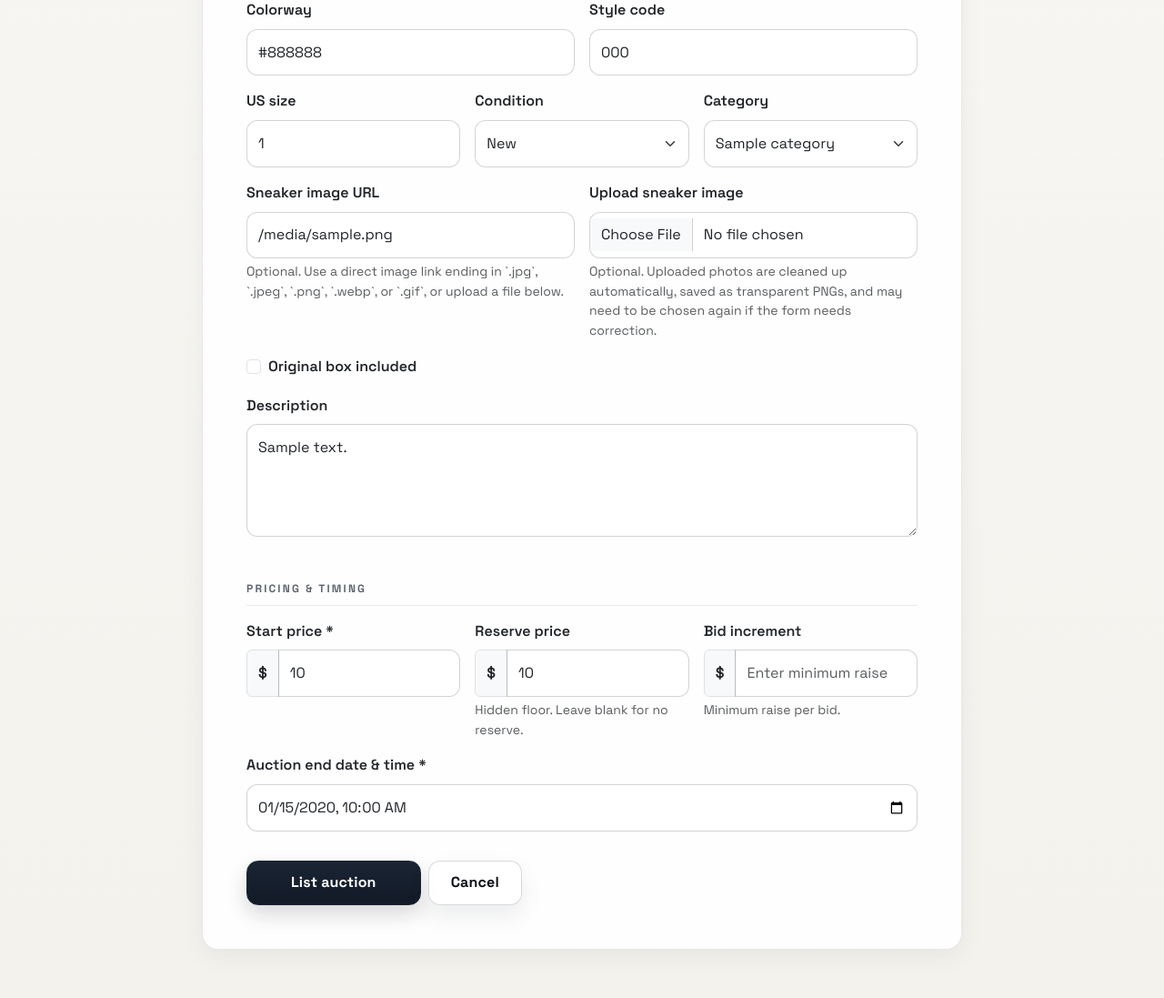
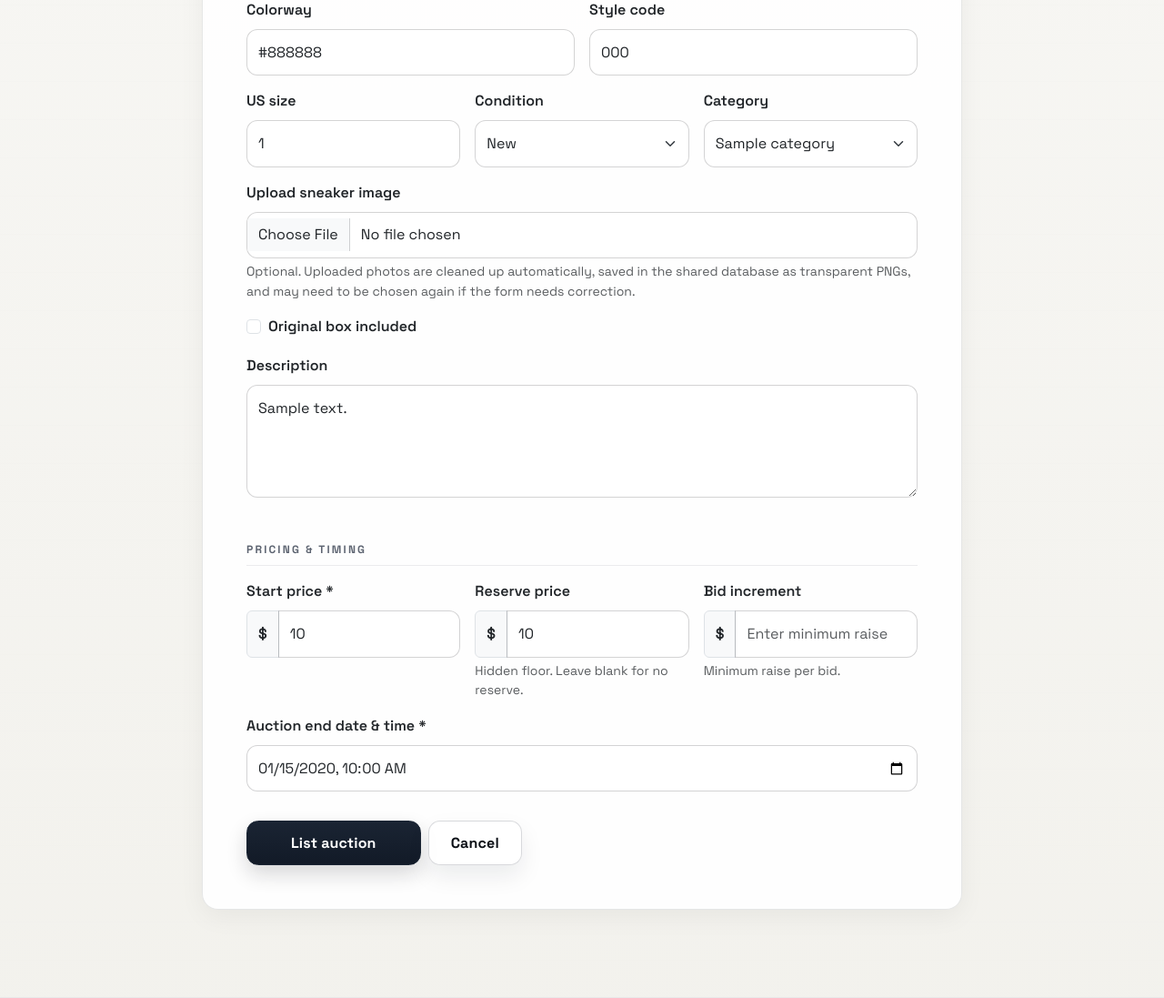
Before and after one commit to Anish0104/kicksbid, a Flask app: template templates/auctions/create.html in a window 1280 px wide. Shown: the part 630-1727 px from the top of the page at 91% size. Run offline with Flask 3, Linux system fonts and the light colour scheme; tables that the repository leaves empty hold one stand-in row (values such as "Sample post"); the template is opened without the code that fills it: values that come from a table or form of the project are taken from there, most other values are stand-ins (such as "Sample title", 1, 10 or a date in 2020); parts of the project's set-up code (start-up, migrations or seed data) failed here and were passed over.

Commit message:
Simplify the auction create form

```diff
--- a/templates/auctions/create.html
+++ b/templates/auctions/create.html
@@ -7,7 +7,7 @@
     'colorway': '',
     'style_code': '',
     'us_size': '',
-    'condition': 'New',
+    'condition': 'new',
     'category_id': selected_category|string if selected_category else '',
     'box_included': true,
     'description': '',
@@ -15,7 +15,6 @@
     'reserve_price': '',
     'bid_increment': '',
     'close_time': '',
-    'image_url_override': '',
 } %}
 <div class="container py-5" style="max-width:860px;">
     <div class="mb-5 fade-in-up">
@@ -58,28 +57,25 @@
                 <div class="col-md-4">
                     <label class="form-label fw-semibold">Condition</label>
                     <select name="condition" class="form-select">
-                        <option value="New" {% if form_values.condition == 'New' %}selected{% endif %}>New</option>
-                        <option value="Like New" {% if form_values.condition == 'Like New' %}selected{% endif %}>Like New</option>
-                        <option value="Good" {% if form_values.condition == 'Good' %}selected{% endif %}>Good</option>
+                        <option value="new" {% if form_values.condition == 'new' %}selected{% endif %}>New</option>
+                        <option value="like_new" {% if form_values.condition == 'like_new' %}selected{% endif %}>Like New</option>
+                        <option value="used" {% if form_values.condition == 'used' %}selected{% endif %}>Used</option>
+                        <option value="good" {% if form_values.condition == 'good' %}selected{% endif %}>Good</option>
+                        <option value="fair" {% if form_values.condition == 'fair' %}selected{% endif %}>Fair</option>
                     </select>
                 </div>
                 <div class="col-md-4">
                     <label class="form-label fw-semibold">Category</label>
-                    <select name="category_id" class="form-select">
-                        {% for cat in categories %}
-                            <option value="{{ cat.id }}" {% if form_values.category_id == cat.id|string %}selected{% endif %}>{{ cat.name }}</option>
-                        {% endfor %}
-                    </select>
+                        <select name="category_id" class="form-select">
+                            {% for cat in categories %}
+                                <option value="{{ cat.id }}" {% if form_values.category_id == cat.id|string %}selected{% endif %}>{{ cat.full_name }}</option>
+                            {% endfor %}
+                        </select>
                 </div>
-                <div class="col-md-6">
-                    <label class="form-label fw-semibold">Sneaker image URL</label>
-                    <input type="url" name="image_url_override" value="{{ form_values.image_url_override }}" class="form-control" placeholder="Paste an image URL if you have one">
-                    <div class="form-text">Optional. Use a direct image link ending in `.jpg`, `.jpeg`, `.png`, `.webp`, or `.gif`, or upload a file below.</div>
-                </div>
-                <div class="col-md-6">
+                <div class="col-12">
                     <label class="form-label fw-semibold">Upload sneaker image</label>
                     <input type="file" name="image_file" class="form-control" accept=".jpg,.jpeg,.png,.webp,.gif,image/*">
-                    <div class="form-text">Optional. Uploaded photos are cleaned up automatically, saved as transparent PNGs, and may need to be chosen again if the form needs correction.</div>
+                    <div class="form-text">Optional. Uploaded photos are cleaned up automatically, saved in the shared database as transparent PNGs, and may need to be chosen again if the form needs correction.</div>
                 </div>
                 <div class="col-12">
                     <div class="form-check">
```
